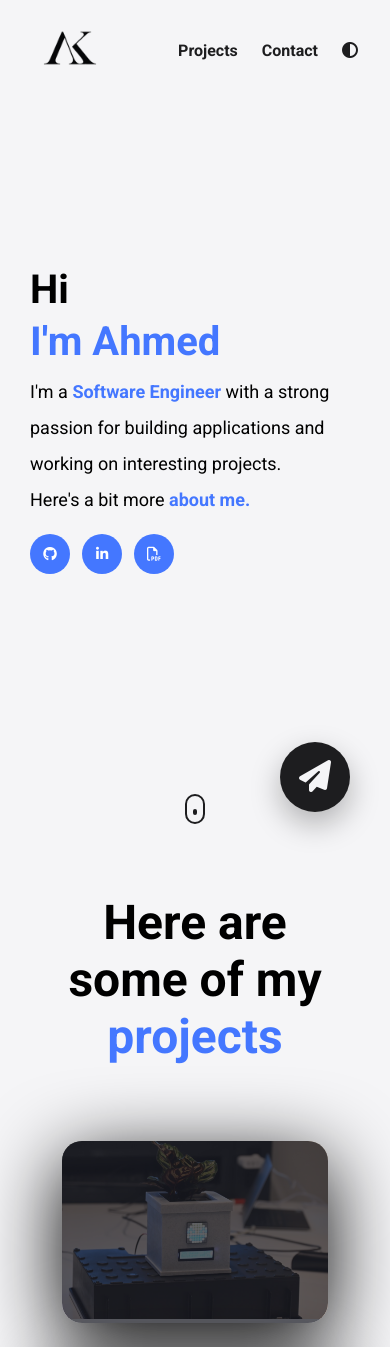
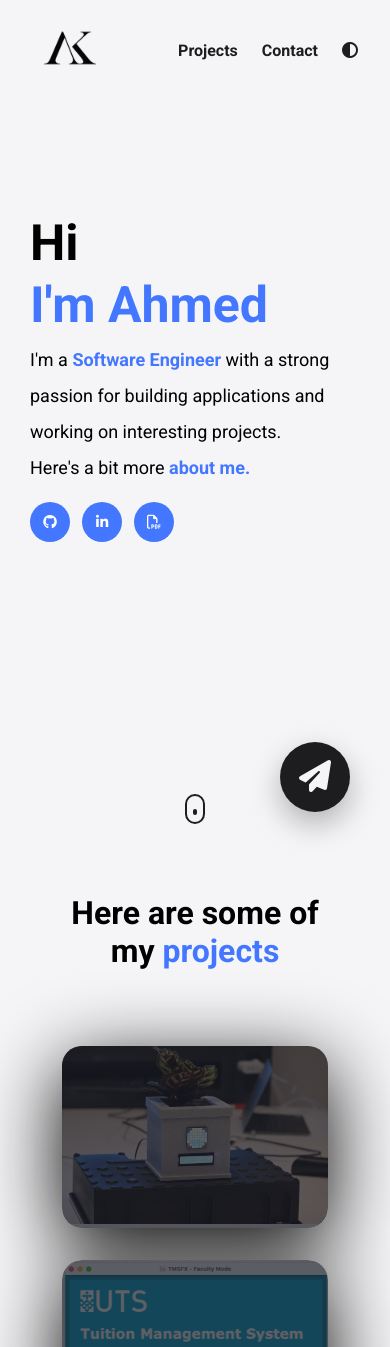
Before and after one commit to ahmyk9/ePortfolio-Website, a plain HTML site: page index.html in a window 390 px wide. Shown: the top 1347 px of the page. Drawn offline with nearby package versions, Linux system fonts and the light colour scheme.

Commit message:
fixed styling

```diff
--- a/style.css
+++ b/style.css
@@ -176,7 +176,9 @@ nav,
     background-color: #1d1d1f;
 }
 
-.dark-theme #personal-logo {
+.dark-theme #personal-logo
+/* .dark-theme .undraw  */
+{
     filter: invert(1);
 }
 
@@ -212,7 +214,7 @@ nav,
 
 .header{
     position: absolute;
-    top: 50%;
+    top: 45%;
     left: 50%;
     transform: translate(-50%, -50%);
     width: 100%;
@@ -685,12 +687,14 @@ footer{
 
 @media (max-width: 768px){
 
-    /* .header{
-        padding-top: 50px;
-    } */
+
 
     .title{
         font-size: 50px;
+    }
+
+    .section__title{
+        font-size: 32px;
     }
 
     .header__para{
@@ -727,8 +731,13 @@ footer{
 
 @media (max-width: 480px){
     .title{
-        font-size: 40px;
+        font-size: 50px;
     }
+
+    .section__title{
+        font-size: 32px;
+    }
+
 
     .header__para{
         font-size: 16px;
```
